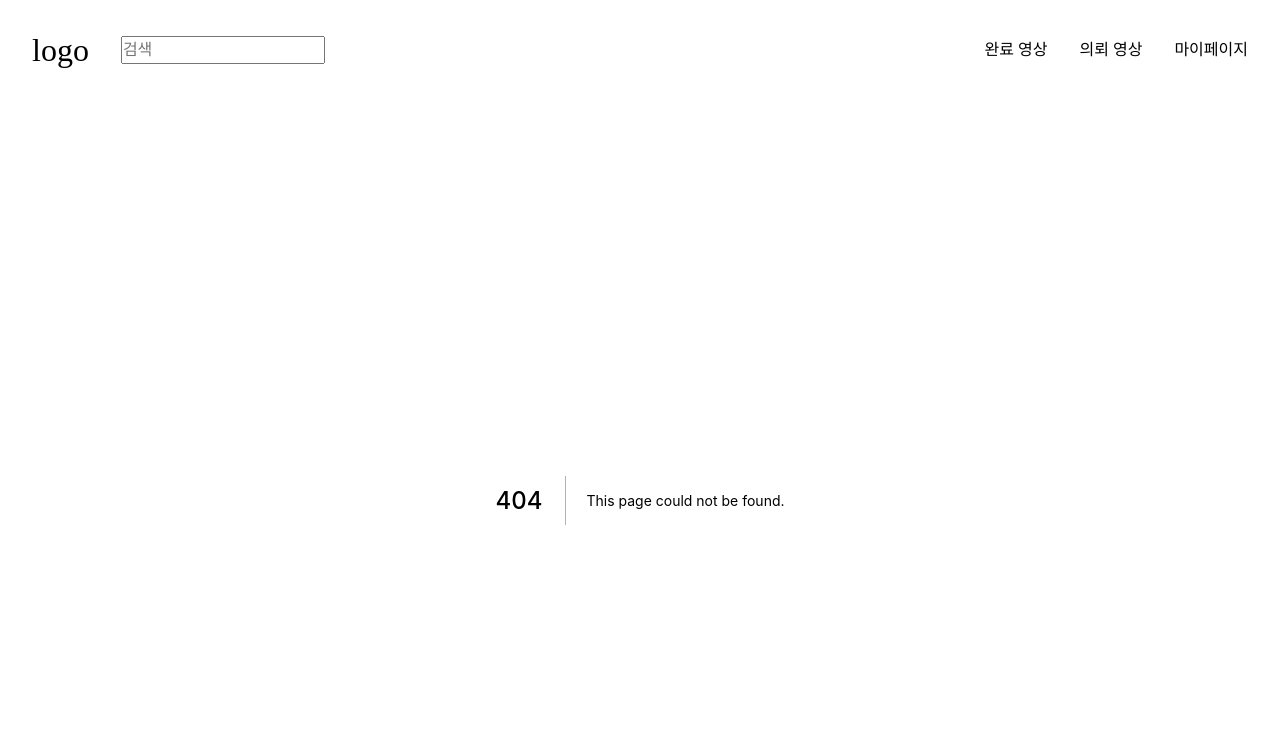
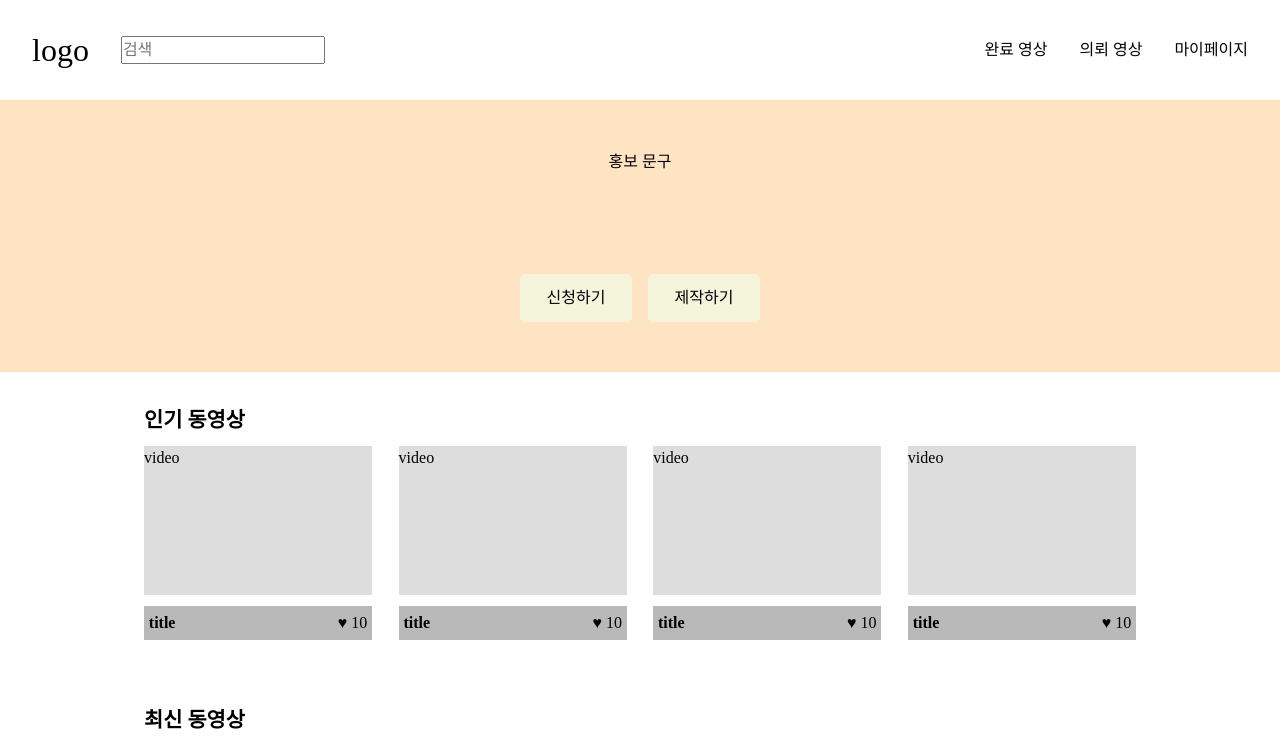
Before and after one commit to LTH-panda/dara-client, a Next.js app: page /mypage in a window 1280 px wide. Before the commit this address had no page. Shown: the top 744 px of the page. Built offline with nearby package versions, Linux system fonts and the light colour scheme; what emotion-reset would draw is missing.

Commit message:
ADD: mypage layout 초안

```diff
--- a/src/components/modules/HeaderModal/index.tsx
+++ b/src/components/modules/HeaderModal/index.tsx
@@ -28,7 +28,7 @@ function HeaderModal({ name, email }: ModalProps) {
       </S.ProfileBlock>
       <S.MyPageInfoSection>
         <S.MyPageInfoElement>
-          <LinkTo href="/home">마이페이지</LinkTo>
+          <LinkTo href="/mypage">마이페이지</LinkTo>
         </S.MyPageInfoElement>
         <S.MyPageInfoElement>신청영상</S.MyPageInfoElement>
         <S.MyPageInfoElement>제작영상</S.MyPageInfoElement>
--- /dev/null
+++ b/src/pages/mypage/index.tsx
@@ -0,0 +1,54 @@
+import styled from "@emotion/styled";
+import VieoList from "components/templates/Video/VideoList";
+import HomBanner from "components/templates/Home/HomeBanner";
+import React from "react";
+
+const videolist = [
+  {
+    title: "title",
+    video: "video",
+    like: 10,
+  },
+  {
+    title: "title",
+    video: "video",
+    like: 10,
+  },
+  {
+    title: "title",
+    video: "video",
+    like: 10,
+  },
+  {
+    title: "title",
+    video: "video",
+    like: 10,
+  },
+];
+
+function Mypage() {
+  return (
+    <>
+      <HomBanner />
+      <Container>
+        <ListTitle>인기 동영상</ListTitle>
+        <VieoList videolist={videolist} />
+        <ListTitle>최신 동영상</ListTitle>
+        <VieoList videolist={videolist} />
+      </Container>
+    </>
+  );
+}
+
+export default Mypage;
+
+const Container = styled.div`
+  margin: auto;
+  padding: 0 9rem;
+`;
+
+const ListTitle = styled.div`
+  font-size: 1.3rem;
+  font-weight: bold;
+  margin-bottom: 0.7rem;
+`;
```
